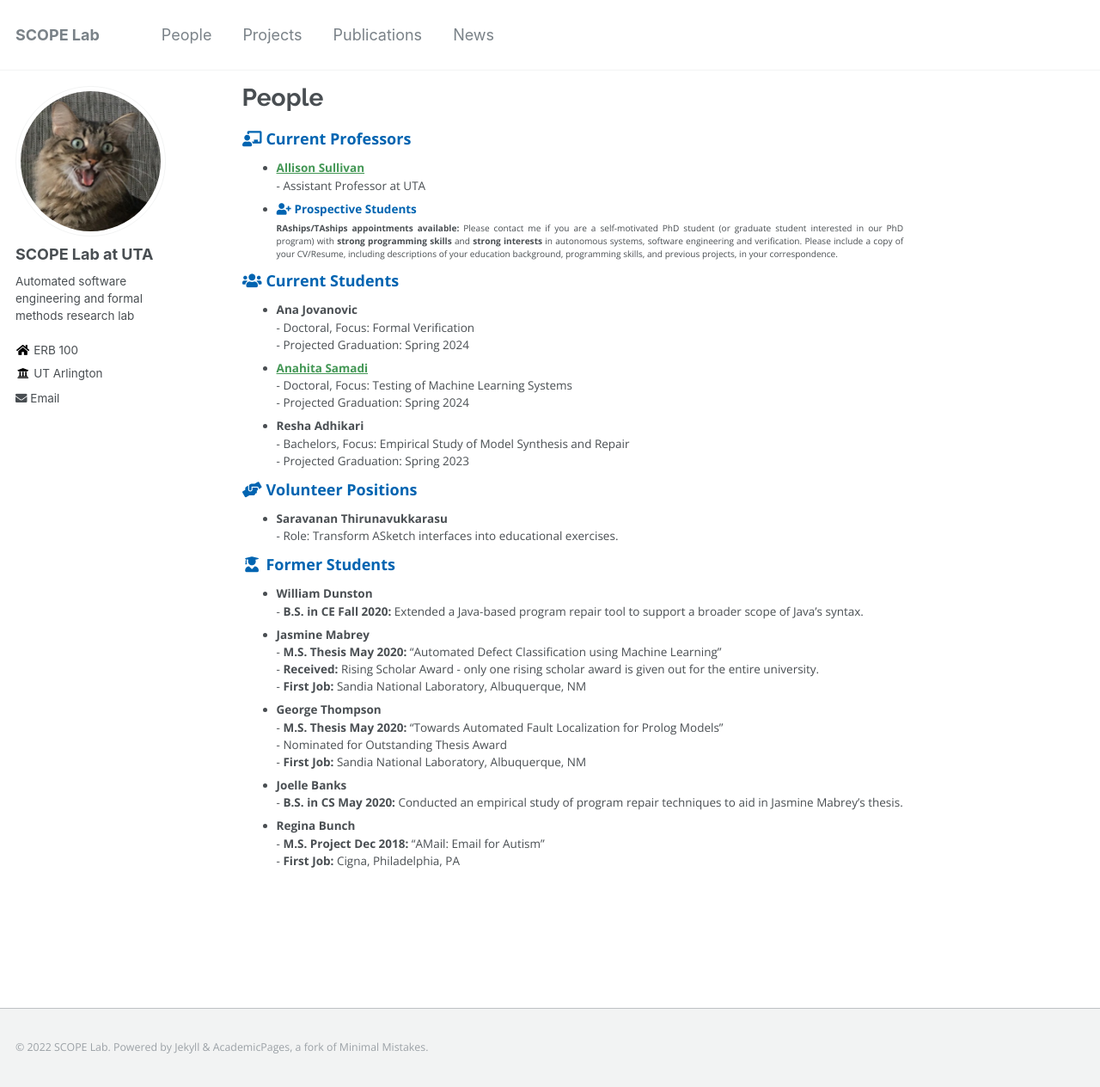
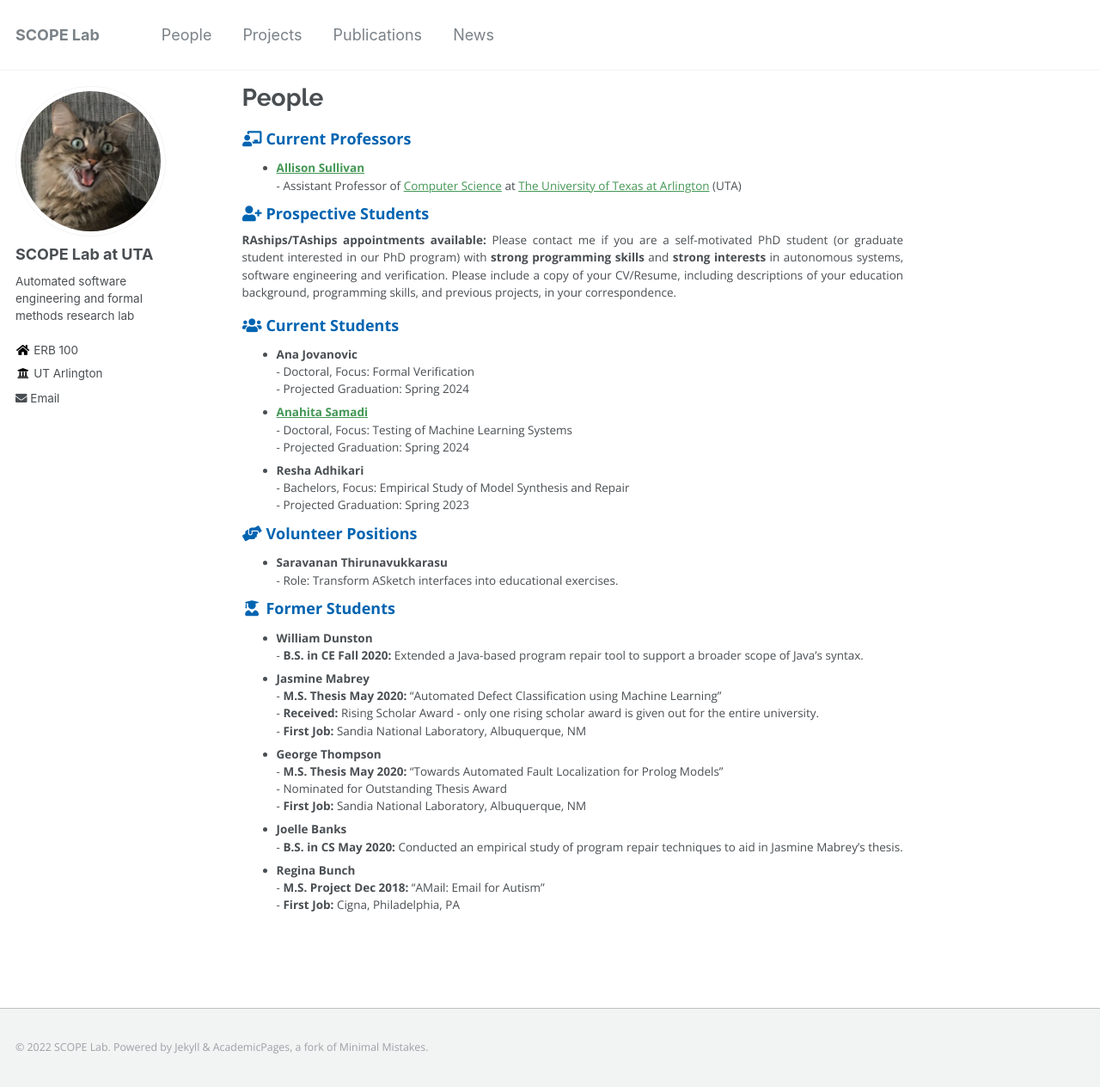
Before and after one commit to SCOPELabUTA/SCOPELabUTA.github.io, a Jekyll site: the page built from _pages/people.md, in a window 1280 px wide and 1264 px high. Shown: the whole window at 86% size. Built offline with Jekyll 4.4.1, drawn with Linux system fonts in a browser that asks for light colours.

Commit message:
Update people.md

```diff
--- a/_pages/people.md
+++ b/_pages/people.md
@@ -5,8 +5,8 @@ author_profile: true
 ---
 
 ### <i class="fa fa-fw fa-chalkboard-teacher" aria-hidden="true"></i> Current Professors
-* **[Allison Sullivan](https://allisonius.github.io//)** <br> - Assistant Professor at UTA
-*
+* **[Allison Sullivan](https://allisonius.github.io//)** <br> - Assistant Professor of [Computer Science](https://www.uta.edu/academics/schools-colleges/engineering/academics/departments/cse) at [The University of Texas at Arlington](https://www.uta.edu/) (UTA)
+
 ### <i class="fa fa-fw fa-user-plus" aria-hidden="true"></i> Prospective Students
 **RAships/TAships appointments available:** Please contact me if you are a self-motivated PhD student (or graduate student interested in our PhD program) with **strong programming skills** and **strong interests** in autonomous systems, software engineering and verification. Please include a copy of your CV/Resume, including descriptions of your education background, programming skills, and previous projects, in your correspondence.
 
```
